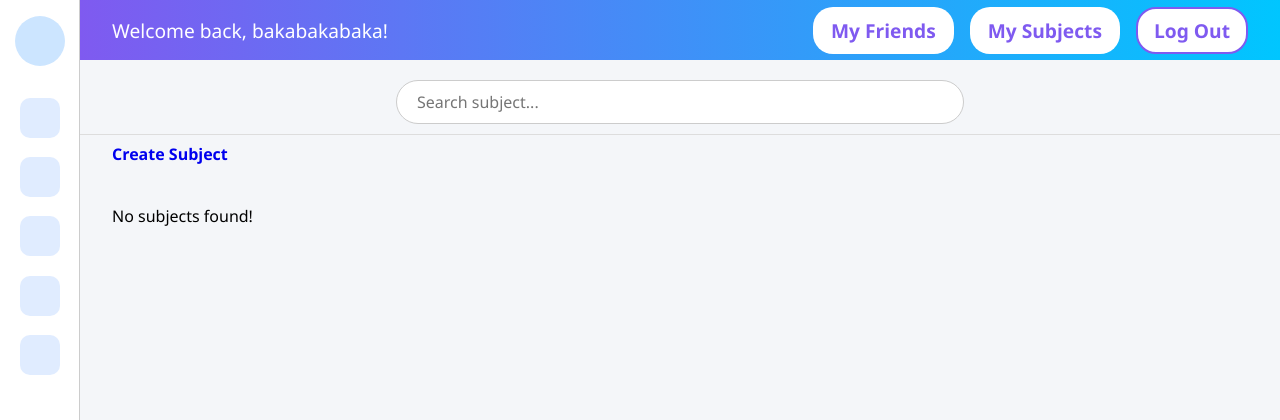
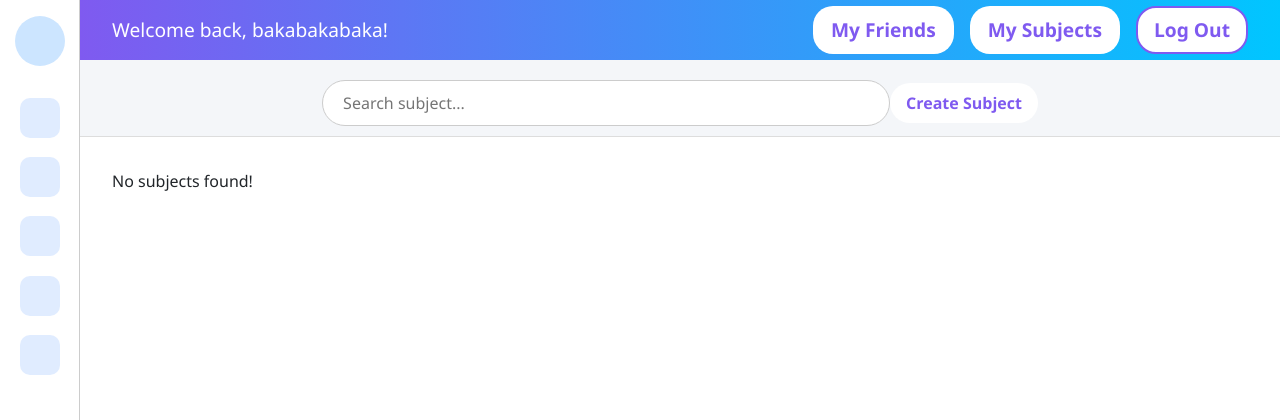
Before and after one commit to Rbho10/CITS3403_PROJECT, a Flask app: page /subjects in a window 1280 px wide. Shown: the top 420 px of the page. Run offline with Flask 3, Linux system fonts and the light colour scheme; a user stored in the database is signed in; data comes from the database, SQL or seed files in the repository; data that the repository does not hold is empty.

Commit message:
style: mySubjectsPage can now use bootstrap and moved create subject button next to search bar for to avoid aesthetic insterference with subject list

```diff
--- a/app/static/mySubjectsPage.css
+++ b/app/static/mySubjectsPage.css
@@ -60,15 +60,12 @@ body {
 }
 
 .create-subject-btn {   /*correct button so that it looks like a smaller version of the top nav buttons and is aligned right*/
-    padding: 6px 14px;
-    border: none;
-    border-radius: 6px;
+    padding: 8px 16px;
+    background-color: #ffffff;
+    color: #7f5af0;
+    border-radius: 20px;
+    font-weight: bold;
     cursor: pointer;
-    font-weight: bold;
-    border: 2px solid transparent;
-    cursor: pointer;
-    transition: all 0.2s ease-in-out;
-    justify-content: right;
     text-decoration: none;
 }
 
--- a/app/templates/createStudySubject.html
+++ b/app/templates/createStudySubject.html
@@ -1,10 +1,6 @@
 {% extends "mySubjectsPage.html" %}
 
 {% block title %}Create Study Subject | ProTrack{% endblock %}
-
-{% block head %}
-<link href="https://cdn.jsdelivr.net/npm/bootstrap@5.3.0/dist/css/bootstrap.min.css" rel="stylesheet">
-{% endblock %}
 
 {% block body %}
 <div class="container py-5">
--- a/app/templates/mySubjectsPage.html
+++ b/app/templates/mySubjectsPage.html
@@ -1,6 +1,10 @@
 {% extends "homebase.html" %}
 
 {% block title %}Subjects | ProTrack{% endblock %}
+
+{% block head %}
+<link href="https://cdn.jsdelivr.net/npm/bootstrap@5.3.0/dist/css/bootstrap.min.css" rel="stylesheet">
+{% endblock %}
 
 {% block body %}
 
@@ -9,9 +13,6 @@
     <!--Top Navigation-->
     <div class="search-bar">
         <input type="text" id="search-input" placeholder="Search subject..." oninput="searchSubject()">
-    </div>
-
-    <div class="create-subject-btn">
         <a href="{{ url_for('createSubject') }}" class="create-subject-btn">Create Subject</a>
     </div>
 
```
